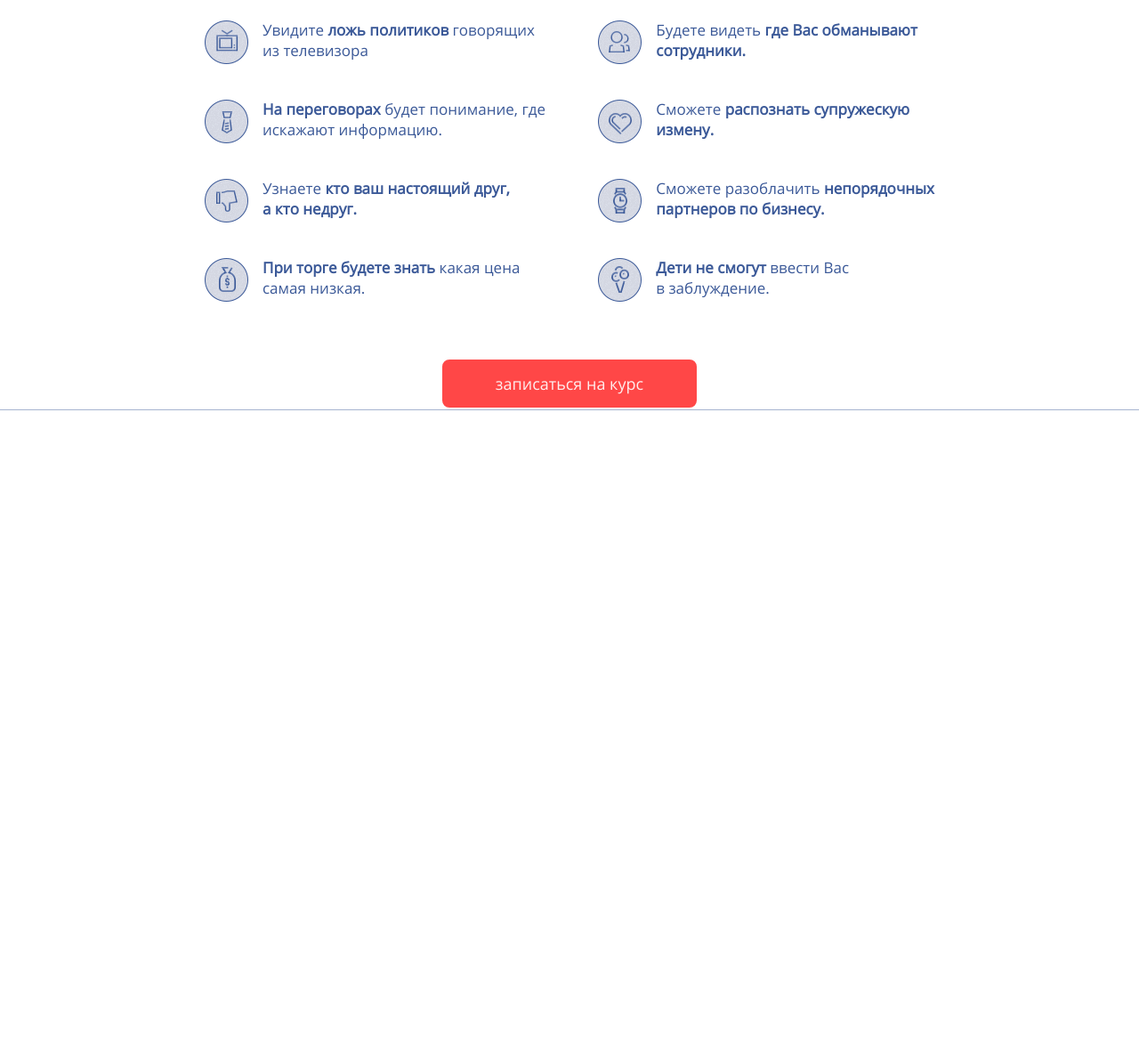
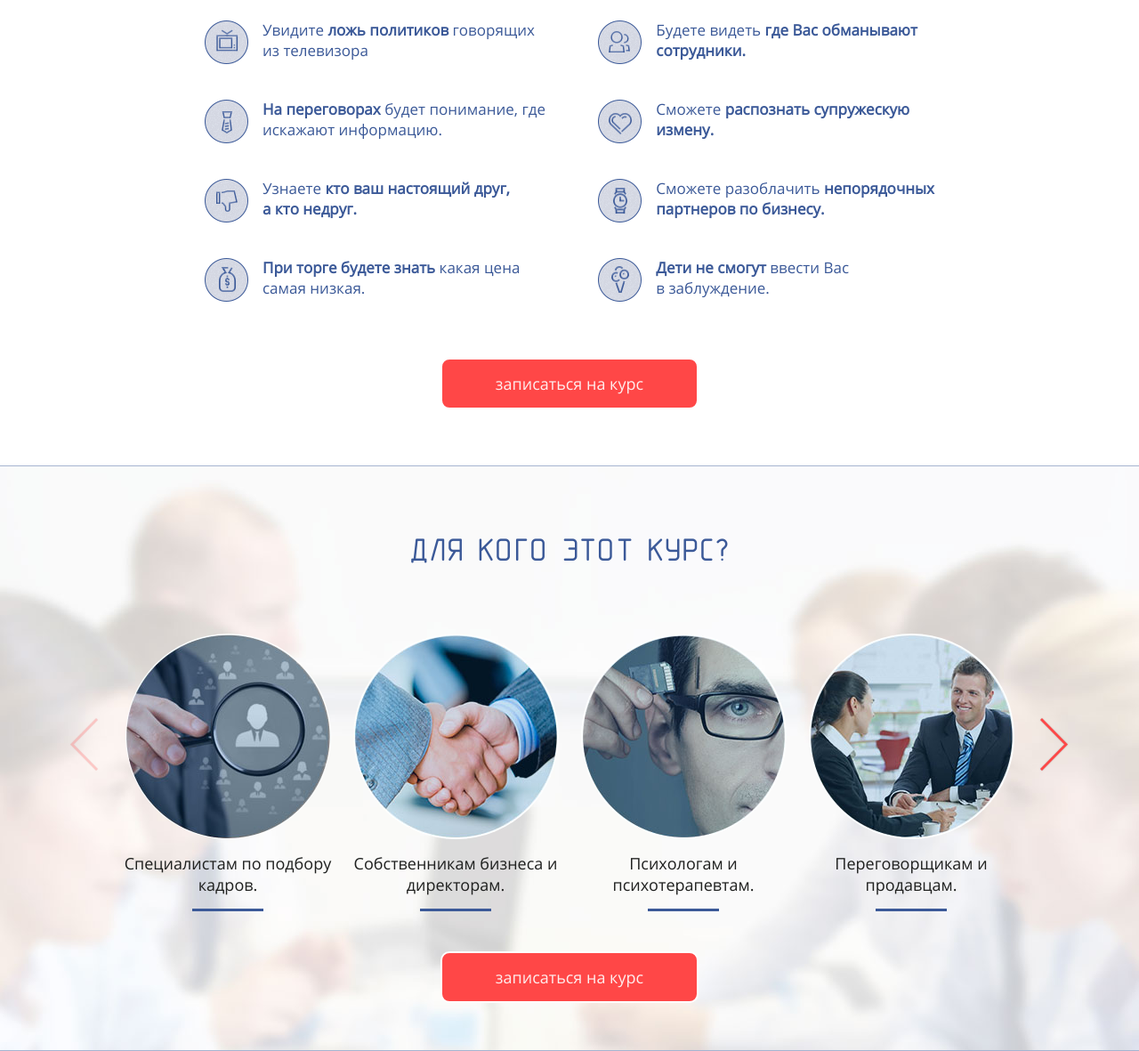
Before and after one commit to andyivanukh/Sila-Slova, a plain HTML site: page index.html in a window 1280 px wide. Shown: the part 1507-2688 px from the top of the page at 89% size. Before the commit the page ends 1968 px from the top, so only its background shows below. Drawn offline with Linux system fonts and the light colour scheme.

Commit message:
ready adaptive slider

```diff
--- a/css/media.css
+++ b/css/media.css
@@ -2,6 +2,14 @@
 
 /* Large Devices, Wide Screens */
 @media only screen and (max-width : 1200px) {
+	.slick-prev
+		{
+		    left: -5px !important;
+		}
+	.slick-next
+		{
+		    right: -5px !important;
+		}
 
 
 }
--- a/index.html
+++ b/index.html
@@ -5,7 +5,8 @@
 	<title>Sila Slova</title>
 	<meta name="viewport" content="width= device-width, initial-scale=1, maximum-scale=1">
 	<link rel="stylesheet" href="https://maxcdn.bootstrapcdn.com/font-awesome/4.5.0/css/font-awesome.min.css">
-
+	<link rel="stylesheet" type="text/css" href="libs/slick/slick.css"/>
+ 	<link rel="stylesheet" type="text/css" href="libs/slick/slick-theme.css"/>
 	<link rel="stylesheet" href="css/main.css">
     <link rel="stylesheet" href="css/media.css">
 	<link rel="stylesheet" href="css/fonts.css">
@@ -169,10 +170,56 @@
 
    					</div>
    				</div>
-   				<button class="registr-btn ">записаться на курс</button>
+   				<button class="registr-btn what_value-btn">записаться на курс</button>
    			</div>
    		</div>
    	</section>
+   	<section class="for_whom">
+   		<div class="container">
+   			<div class="for_whom__content">
+   				<span class="section_title">для кого этот курс?</span>
+   				<div class="slider__wrap">
+   					<div class="sl">
+   						<div class="sl-slide">
+   							<img src="img/slider-img1.jpg" alt="slide-img">
+   							<span class="slide_txt">Специалистам по подбору кадров.</span>
+   						</div>
+   						<div class="sl-slide">
+   							<img src="img/slider-img2.jpg" alt="slide-img">
+   							<span class="slide_txt">Собственникам бизнеса и директорам.</span>
+   						</div>
+   						<div class="sl-slide">
+   							<img src="img/slider-img3.jpg" alt="slide-img">
+   							<span class="slide_txt">Психологам и психотерапевтам.</span>
+   						</div>
+   						<div class="sl-slide">
+   							<img src="img/slider-img4.jpg" alt="slide-img">
+   							<span class="slide_txt">Переговорщикам и продавцам.</span>
+   						</div>
+   						<div class="sl-slide">
+   							<img src="img/slider-img1.jpg" alt="slide-img">
+   							<span class="slide_txt">Специалистам по подбору кадров.</span>
+   						</div>
+   						<div class="sl-slide">
+   							<img src="img/slider-img2.jpg" alt="slide-img">
+   							<span class="slide_txt">Собственникам бизнеса и директорам.</span>
+   						</div>
+   						<div class="sl-slide">
+   							<img src="img/slider-img3.jpg" alt="slide-img">
+   							<span class="slide_txt">Психологам и психотерапевтам.</span>
+   						</div>
+   						<div class="sl-slide">
+   							<img src="img/slider-img4.jpg" alt="slide-img">
+   							<span class="slide_txt">Переговорщикам и продавцам.</span>
+   						</div>
+
+   					</div>
+   				</div>
+   				<button class="registr-btn">записаться на курс</button>
+   			</div>
+   		</div>
+   	</section>
+
 
     <script src="libs/jquery/jquery-2.1.4.min.js"></script>
 
@@ -183,5 +230,6 @@
     	$('.main-header').backstretch('img/header-bg.jpg');
     	$('.what_study').backstretch('img/what_study-bg.jpg');
     </script>
+    <script type="text/javascript" src="libs/slick/slick.min.js"></script>
 </body>
 </html>
--- a/js/common.js
+++ b/js/common.js
@@ -34,4 +34,30 @@ $(document).ready(function(){
 		};
 
 	Menu.init();
+
+	$('.sl').slick({
+      slidesToShow:4,
+      arrows:true,
+      infinite:false,
+      responsive: [
+      	  {
+            breakpoint: 1124,
+            settings:{
+              slidesToShow:3
+            }
+          },
+          {
+            breakpoint: 800,
+            settings:{
+              slidesToShow:2
+            }
+          },
+          {
+            breakpoint: 570,
+            settings:{
+              slidesToShow:1
+            }
+          }
+      ]
+  });
 })
--- /dev/null
+++ b/libs/slick/slick.css
@@ -0,0 +1,117 @@
+/* Slider */
+.slick-slider
+{
+    position: relative;
+
+    display: block;
+    box-sizing: border-box;
+
+    -webkit-user-select: none;
+       -moz-user-select: none;
+        -ms-user-select: none;
+            user-select: none;
+
+    -webkit-touch-callout: none;
+    -khtml-user-select: none;
+    -ms-touch-action: pan-y;
+        touch-action: pan-y;
+    -webkit-tap-highlight-color: transparent;
+}
+
+.slick-list
+{
+    position: relative;
+
+    display: block;
+    overflow: hidden;
+
+    margin: 0;
+    padding: 0;
+}
+.slick-list:focus
+{
+    outline: none;
+}
+.slick-list.dragging
+{
+    cursor: pointer;
+    cursor: hand;
+}
+
+.slick-slider .slick-track,
+.slick-slider .slick-list
+{
+    -webkit-transform: translate3d(0, 0, 0);
+       -moz-transform: translate3d(0, 0, 0);
+        -ms-transform: translate3d(0, 0, 0);
+         -o-transform: translate3d(0, 0, 0);
+            transform: translate3d(0, 0, 0);
+}
+
+.slick-track
+{
+    position: relative;
+    top: 0;
+    left: 0;
+
+    display: block;
+}
+.slick-track:before,
+.slick-track:after
+{
+    display: table;
+
+    content: '';
+}
+.slick-track:after
+{
+    clear: both;
+}
+.slick-loading .slick-track
+{
+    visibility: hidden;
+}
+
+.slick-slide
+{
+    display: none;
+    float: left;
+
+    height: 100%;
+    min-height: 1px;
+}
+[dir='rtl'] .slick-slide
+{
+    float: right;
+}
+.slick-slide img
+{
+    display: block;
+}
+.slick-slide.slick-loading img
+{
+    display: none;
+}
+.slick-slide.dragging img
+{
+    pointer-events: none;
+}
+.slick-initialized .slick-slide
+{
+    display: block;
+}
+.slick-loading .slick-slide
+{
+    visibility: hidden;
+}
+.slick-vertical .slick-slide
+{
+    display: block;
+
+    height: auto;
+
+    border: 1px solid transparent;
+}
+.slick-arrow.slick-hidden {
+    display: none;
+}
--- a/sass/main.sass
+++ b/sass/main.sass
@@ -330,3 +330,32 @@ section.what_value
 
 .value_img
 	margin-right: 16px
+.what_value-btn
+	margin-bottom: 63px
+
+/* FOR WHOM SECTION*/
+section.for_whom
+	min-height: 657px
+	background: url(../img/for_whom-bg.jpg) no-repeat center
+	text-align: center
+	border-bottom: 1px solid #A6B4D0
+
+.slider_wrap
+	margin-top: 17px
+
+.sl-slide
+	img
+		margin: 0 auto 15px
+		border-radius: 50%
+	.slide_txt
+		display: block
+		font-family: "OpenSansRegular", sans-serif
+		font-size: 18px
+		color: #1f201f
+	&:after
+		content: ''
+		display: block
+		margin: 15px auto 45px
+		width: 80px
+		height: 3px
+		background: #3B5998
```
Also changed, not shown: css/main.css, img/for_whom-bg.jpg (added), img/slider-arrow-left.png (added), img/slider-arrow-right.png (added), img/slider-img1.jpg (added), img/slider-img2.jpg (added), img/slider-img3.jpg (added), img/slider-img4.jpg (added), libs/slick/fonts/slick.ttf (added), libs/slick/fonts/slick.woff (added), libs/slick/slick-theme.css (added), libs/slick/slick.min.js (added), 2 other files.
